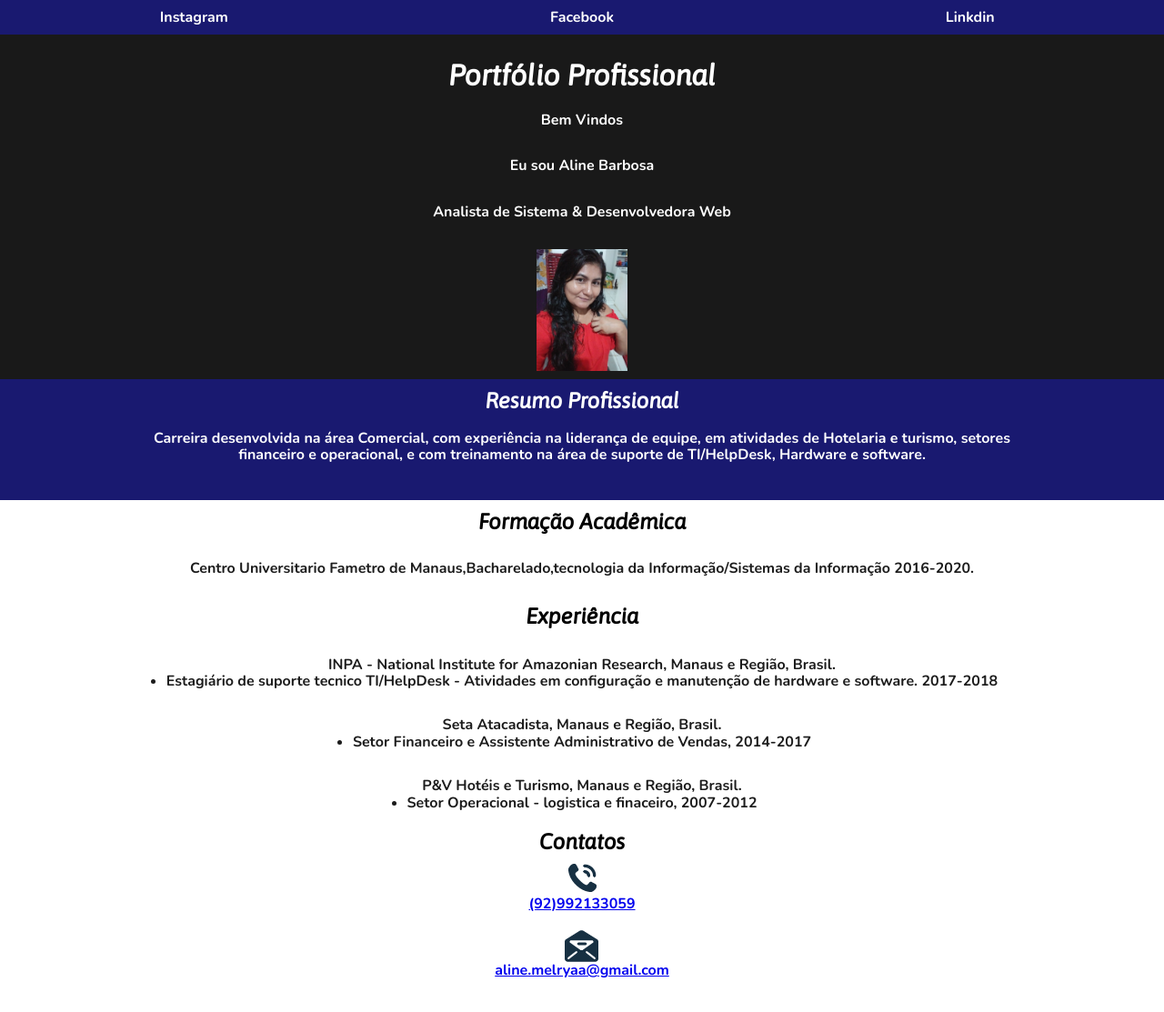
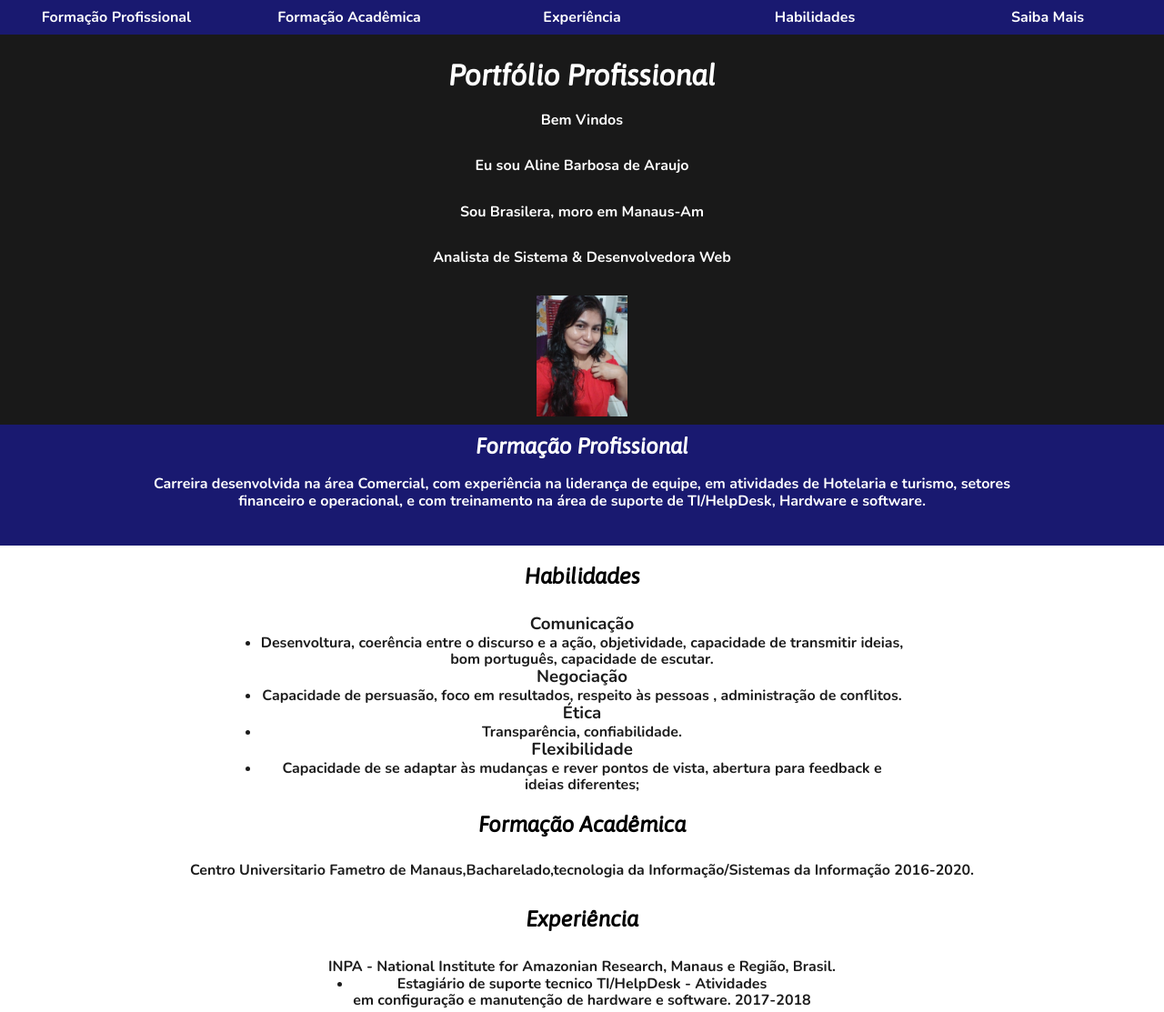
Before and after one commit to alinemelry/alinemelry.github.io, a plain HTML site: page index.html in a window 1280 px wide. Shown: the top 1113 px of the page at 91% size. Drawn offline with nearby package versions, Linux system fonts and the light colour scheme.

Commit message:
inserindo tag habilidades

```diff
--- a/css/style.css
+++ b/css/style.css
@@ -104,13 +104,26 @@ header p{
     margin-top: 10px;
 }
 
-#fotos {
+#hb{
     display: flex;
     flex-direction: column;
     align-items:center;
     padding-top: 20px;
 }
-#fotos  div{
+#hb div{
+    display: flex;
+    flex-direction: column;
+    align-items:center;
+    text-align: center;
+    margin-top: 10px;
+}
+#exp {
+    display: flex;
+    flex-direction: column;
+    align-items:center;
+    padding-top: 20px;
+}
+#exp div{
     display: flex;
     flex-direction: column;
     align-items:center;
--- a/index.html
+++ b/index.html
@@ -17,17 +17,20 @@
 <body>
     <nav>
        <ul>
-        <li><a href=" #sobre "> Instagram</a> </li>
-        <li> <a  href=" #serviços"> Facebook</a></li>
-        <li> <a href=" #fotos" > Linkdin</a></li>
+        <li><a href=" #sobre "> Formação Profissional</a> </li>
+        <li> <a  href=" #serviços">Formação Acadêmica</a></li>
+        <li> <a href=" #exp" > Experiência</a></li>
+        <li> <a href=" #hb" > Habilidades</a></li>
+        <li> <a href=" https://www.betrybe.com/" target="_blank"> Saiba Mais</a></li>
     </ul>
     </nav>
 
 <header id="topo">
 
-    <h1>Portfólio Profissional</h1>
+    <h1><em>Portfólio Profissional</em></h1>
     <p> Bem Vindos</p>
-       <p> Eu sou Aline Barbosa</p>
+       <p> Eu sou Aline Barbosa  de Araujo</p>
+       <p>Sou Brasilera, moro em Manaus-Am</p>
        <p> Analista de Sistema & Desenvolvedora Web</p>
 
 
@@ -38,7 +41,7 @@
 </header>
 
 <section id="sobre">
-            <h2>Resumo Profissional</h2>  <br>
+            <h2> <em>Formação Profissional</em></h2>  <br>
 <p>Carreira desenvolvida na área  Comercial, com experiência na liderança
 de equipe, em atividades de Hotelaria e turismo, setores
 financeiro e operacional, e com treinamento na área de suporte
@@ -46,10 +49,43 @@ de TI/HelpDesk, Hardware e software.</p>
 
 
 </section>
+<section id="hb">
+    <h2> <em>Habilidades</em></h2>  <br>
+</div>
+<div>
+    <h3>Comunicação</h3>
+<ul>
+    <li><p> Desenvoltura, coerência entre o discurso e a ação,
+        objetividade, capacidade de transmitir ideias,<br> bom português,
+      <strong>capacidade de escutar.</strong></p></li>
+
+      <p> <h3>Negociação</h3></p>
+      <li>Capacidade de persuasão, foco em resultados, <strong>respeito às pessoas</strong> ,
+        administração de conflitos.</li>
+        <p> <h3>Ética</h3></p>
+      <li>
+        <strong>Transparência, confiabilidade.</strong>
+        </li>
+        <p> <h3>Flexibilidade</h3></p>
+      <li>
+        Capacidade de se adaptar às mudanças e rever pontos de vista,
+         <strong>abertura para feedback e <br>ideias diferentes;</strong>
+        </li>
+    </ul>
+</div>
+<div>
+
+    <ul>
+
+    </ul>
+    </div>
+
+
+</section>
 
 <section id="serviços">
 
-        <h2>Formação Acadêmica</h2><br>
+        <h2><em>Formação Acadêmica</em></h2><br>
     <div>
         <p > Centro Universitario Fametro de Manaus,Bacharelado,tecnologia
             da Informação/Sistemas da Informação 2016-2020.</p>
@@ -57,15 +93,15 @@ de TI/HelpDesk, Hardware e software.</p>
 
 </section >
 
-<section id="fotos">
+<section id="exp">
 
-        <h2> Experiência </h2>
+        <h2> <em>Experiência</em> </h2>
 
         <div>
             <p > INPA - National Institute for Amazonian Research,
                 Manaus e Região, Brasil.</p>
             <ul><li>Estagiário de suporte tecnico TI/HelpDesk -
-                Atividades em configuração e manutenção de
+                Atividades <br>em configuração e manutenção de
                 hardware e software. 2017-2018</li></ul>
     </div>
         <div>
```
